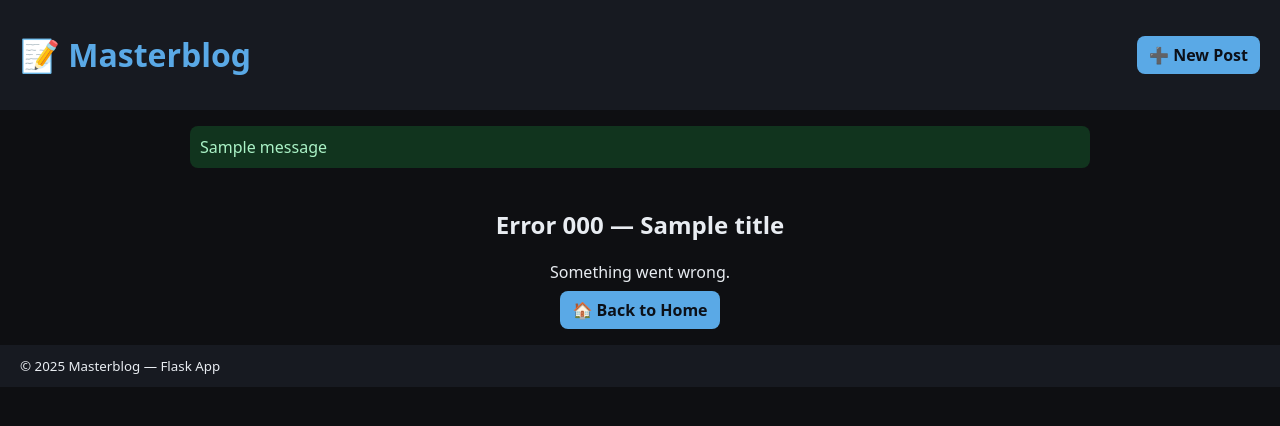
After one commit to sakhiaryan/Masterblog, a Flask app: template templates/error.html in a window 1280 px wide. The commit adds this page. Shown: the top 426 px of the page. Run offline with Flask 3, Linux system fonts and the light colour scheme; the template is opened without the code that fills it: most values are stand-ins (such as "Sample title", 1, 10 or a date in 2020); one stand-in notice (Sample message) is shown.

Commit message:
Improve Masterblog with full error handling, unified error page, validation, and logging

```diff
--- a/app.py
+++ b/app.py
@@ -1,82 +1,186 @@
-from flask import Flask, render_template, request, redirect, url_for
+from flask import Flask, render_template, request, redirect, url_for, flash, abort
 import json
 from pathlib import Path
+import logging
 
+# -------------------------------------------------
+# App configuration
+# -------------------------------------------------
 app = Flask(__name__)
+app.config["SECRET_KEY"] = "change-me-in-production"
 DATA_FILE = Path("blog_posts.json")
 
-# ---- JSON Handling ----
+# Setup logging
+logging.basicConfig(level=logging.INFO)
+logger = logging.getLogger("masterblog")
+
+# -------------------------------------------------
+# Helper functions
+# -------------------------------------------------
 def load_posts():
-    if DATA_FILE.exists():
+    """Load posts safely from JSON file."""
+    if not DATA_FILE.exists():
+        return []
+    try:
         with open(DATA_FILE, "r", encoding="utf-8") as f:
-            return json.load(f)
-    return []
+            data = json.load(f)
+            if not isinstance(data, list):
+                return []
+            return data
+    except (OSError, json.JSONDecodeError):
+        flash("⚠️ Could not read blog data file.", "error")
+        return []
 
 def save_posts(posts):
-    with open(DATA_FILE, "w", encoding="utf-8") as f:
-        json.dump(posts, f, indent=4)
+    """Save posts safely to JSON file."""
+    try:
+        with open(DATA_FILE, "w", encoding="utf-8") as f:
+            json.dump(posts, f, ensure_ascii=False, indent=2)
+    except OSError as e:
+        logger.error(f"Error saving file: {e}")
+        flash("❌ Could not save data.", "error")
 
-# ---- Routes ----
+def get_next_id(posts):
+    """Generate unique incremental ID."""
+    if not posts:
+        return 1
+    return max(p["id"] for p in posts) + 1
+
+def find_post(posts, post_id):
+    """Find post by ID."""
+    for p in posts:
+        if p["id"] == post_id:
+            return p
+    return None
+
+def validate_post(title, content):
+    """Basic input validation."""
+    errors = []
+    if not title or not title.strip():
+        errors.append("Title is required.")
+    if not content or not content.strip():
+        errors.append("Content is required.")
+    return errors
+
+# -------------------------------------------------
+# Routes
+# -------------------------------------------------
 @app.route("/")
 def index():
-    posts = load_posts()
+    """Homepage: list all posts."""
+    posts = sorted(load_posts(), key=lambda p: p["id"], reverse=True)
     return render_template("index.html", posts=posts)
 
 @app.route("/add", methods=["GET", "POST"])
-def add_post():
+def add():
+    """Add a new post."""
     if request.method == "POST":
-        author = request.form.get("author")
-        title = request.form.get("title")
-        content = request.form.get("content")
+        title = request.form.get("title", "").strip()
+        content = request.form.get("content", "").strip()
 
         posts = load_posts()
-        new_id = max([p["id"] for p in posts], default=0) + 1
-        posts.append({
-            "id": new_id,
-            "author": author,
-            "title": title,
-            "content": content,
-            "likes": 0
-        })
+        errors = validate_post(title, content)
+
+        # Check for duplicate title
+        if any(p["title"].lower() == title.lower() for p in posts):
+            errors.append("A post with this title already exists.")
+
+        if errors:
+            for e in errors:
+                flash(e, "error")
+            return render_template("add.html", title=title, content=content), 400
+
+        new_post = {"id": get_next_id(posts), "title": title, "content": content, "likes": 0}
+        posts.append(new_post)
         save_posts(posts)
+        flash("✅ Post added successfully.", "success")
         return redirect(url_for("index"))
 
     return render_template("add.html")
 
-@app.route("/delete/<int:post_id>")
-def delete(post_id):
-    posts = load_posts()
-    posts = [p for p in posts if p["id"] != post_id]
-    save_posts(posts)
-    return redirect(url_for("index"))
-
 @app.route("/update/<int:post_id>", methods=["GET", "POST"])
 def update(post_id):
+    """Edit an existing post."""
     posts = load_posts()
-    post = next((p for p in posts if p["id"] == post_id), None)
-
-    if post is None:
-        return "Post not found", 404
+    post = find_post(posts, post_id)
+    if not post:
+        abort(404, "Post not found.")
 
     if request.method == "POST":
-        post["author"] = request.form.get("author")
-        post["title"] = request.form.get("title")
-        post["content"] = request.form.get("content")
+        title = request.form.get("title", "").strip()
+        content = request.form.get("content", "").strip()
 
+        errors = validate_post(title, content)
+
+        # Prevent duplicate titles
+        if any(p["title"].lower() == title.lower() and p["id"] != post_id for p in posts):
+            errors.append("Another post with this title already exists.")
+
+        if errors:
+            for e in errors:
+                flash(e, "error")
+            return render_template("update.html", post=post), 400
+
+        post["title"] = title
+        post["content"] = content
         save_posts(posts)
+        flash("✏️ Post updated successfully.", "success")
         return redirect(url_for("index"))
 
     return render_template("update.html", post=post)
 
-@app.route("/like/<int:post_id>")
+@app.route("/delete/<int:post_id>", methods=["POST"])
+def delete(post_id):
+    """Delete a post."""
+    posts = load_posts()
+    post = find_post(posts, post_id)
+    if not post:
+        abort(404, "Post not found.")
+    posts = [p for p in posts if p["id"] != post_id]
+    save_posts(posts)
+    flash(f"🗑 Post #{post_id} deleted successfully.", "success")
+    return redirect(url_for("index"))
+
+@app.route("/like/<int:post_id>", methods=["POST"])
 def like(post_id):
+    """Increment likes for a post."""
     posts = load_posts()
-    for post in posts:
-        if post["id"] == post_id:
-            post["likes"] += 1
+    post = find_post(posts, post_id)
+    if not post:
+        abort(404, "Post not found.")
+    post["likes"] = post.get("likes", 0) + 1
     save_posts(posts)
     return redirect(url_for("index"))
 
-# ---- Run App ----
+# -------------------------------------------------
+# Error Handlers (all using one template)
+# -------------------------------------------------
+@app.errorhandler(400)
+def error_400(err):
+    return render_template("error.html", code=400, title="Bad Request", message=str(err)), 400
+
+@app.errorhandler(404)
+def error_404(err):
+    return render_template("error.html", code=404, title="Not Found", message=str(err)), 404
+
+@app.errorhandler(405)
+def error_405(err):
+    return render_template("error.html", code=405, title="Method Not Allowed", message=str(err)), 405
+
+@app.errorhandler(500)
+def error_500(err):
+    logger.exception("Server error: %s", err)
+    return render_template("error.html", code=500, title="Server Error",
+                           message="Something went wrong on the server."), 500
+
+@app.errorhandler(Exception)
+def error_generic(err):
+    logger.exception("Unhandled exception: %s", err)
+    return render_template("error.html", code=500, title="Server Error",
+                           message="Unexpected error occurred."), 500
+
+# -------------------------------------------------
+# Run app
+# -------------------------------------------------
 if __name__ == "__main__":
-    app.run(host="0.0.0.0", port=5000, debug=True)
+    app.run(host="0.0.0.0", port=5001, debug=True)
--- a/static/style.css
+++ b/static/style.css
@@ -1,36 +1,62 @@
-body {
-  font-family: Arial, sans-serif;
-  max-width: 800px;
-  margin: 40px auto;
-  padding: 20px;
-  background: #f8f8f8;
+:root {
+  --bg: #0e0f12;
+  --card: #171a21;
+  --text: #e8ecf1;
+  --muted: #a9b2bd;
+  --accent: #5aa9e6;
+  --danger: #e35d6a;
 }
 
-h1 {
-  text-align: center;
+body {
+  margin: 0;
+  font-family: system-ui, sans-serif;
+  background: var(--bg);
+  color: var(--text);
 }
 
-.post {
-  background: #fff;
-  padding: 15px;
-  border-radius: 8px;
-  margin-bottom: 15px;
-  box-shadow: 0 2px 6px rgba(0,0,0,0.1);
+a {
+  color: var(--accent);
+  text-decoration: none;
 }
 
-.button {
-  background: #008CBA;
-  color: white;
-  text-decoration: none;
-  padding: 8px 12px;
-  border-radius: 5px;
-  margin-right: 5px;
+.site-header, .site-footer {
+  background: var(--card);
+  padding: 12px 20px;
+  display: flex;
+  justify-content: space-between;
+  align-items: center;
 }
 
-.button:hover {
-  background: #005f73;
+.container {
+  max-width: 900px;
+  margin: 24px auto;
+  padding: 0 16px;
 }
 
-.delete {
-  background: #e63946;
+.btn {
+  background: var(--accent);
+  color: #0c1018;
+  padding: 8px 12px;
+  border-radius: 8px;
+  border: none;
+  font-weight: 600;
 }
+
+.flash {
+  margin: 16px auto;
+  max-width: 900px;
+}
+
+.flash__msg {
+  margin-bottom: 8px;
+  padding: 10px;
+  border-radius: 8px;
+}
+
+.flash__msg--success { background: #11341e; color: #aaf2c6; }
+.flash__msg--error { background: #3b1216; color: #ffc7ce; }
+
+.error {
+  text-align: center;
+  margin-top: 40px;
+}
--- /dev/null
+++ b/templates/base.html
@@ -0,0 +1,33 @@
+<!doctype html>
+<html lang="en">
+<head>
+  <meta charset="utf-8">
+  <title>Masterblog</title>
+  <meta name="viewport" content="width=device-width, initial-scale=1.0">
+  <link rel="stylesheet" href="{{ url_for('static', filename='style.css') }}">
+</head>
+<body>
+  <header class="site-header">
+    <h1><a href="{{ url_for('index') }}">📝 Masterblog</a></h1>
+    <nav><a class="btn" href="{{ url_for('add') }}">➕ New Post</a></nav>
+  </header>
+
+  {% with messages = get_flashed_messages(with_categories=true) %}
+    {% if messages %}
+      <section class="flash">
+        {% for category, msg in messages %}
+          <div class="flash__msg flash__msg--{{ category }}">{{ msg }}</div>
+        {% endfor %}
+      </section>
+    {% endif %}
+  {% endwith %}
+
+  <main class="container">
+    {% block content %}{% endblock %}
+  </main>
+
+  <footer class="site-footer">
+    <small>© 2025 Masterblog — Flask App</small>
+  </footer>
+</body>
+</html>
--- /dev/null
+++ b/templates/error.html
@@ -0,0 +1,8 @@
+{% extends "base.html" %}
+{% block content %}
+<section class="error">
+  <h1>Error {{ code }} — {{ title }}</h1>
+  <p>{{ message or "Something went wrong." }}</p>
+  <a class="btn" href="{{ url_for('index') }}">🏠 Back to Home</a>
+</section>
+{% endblock %}
```
